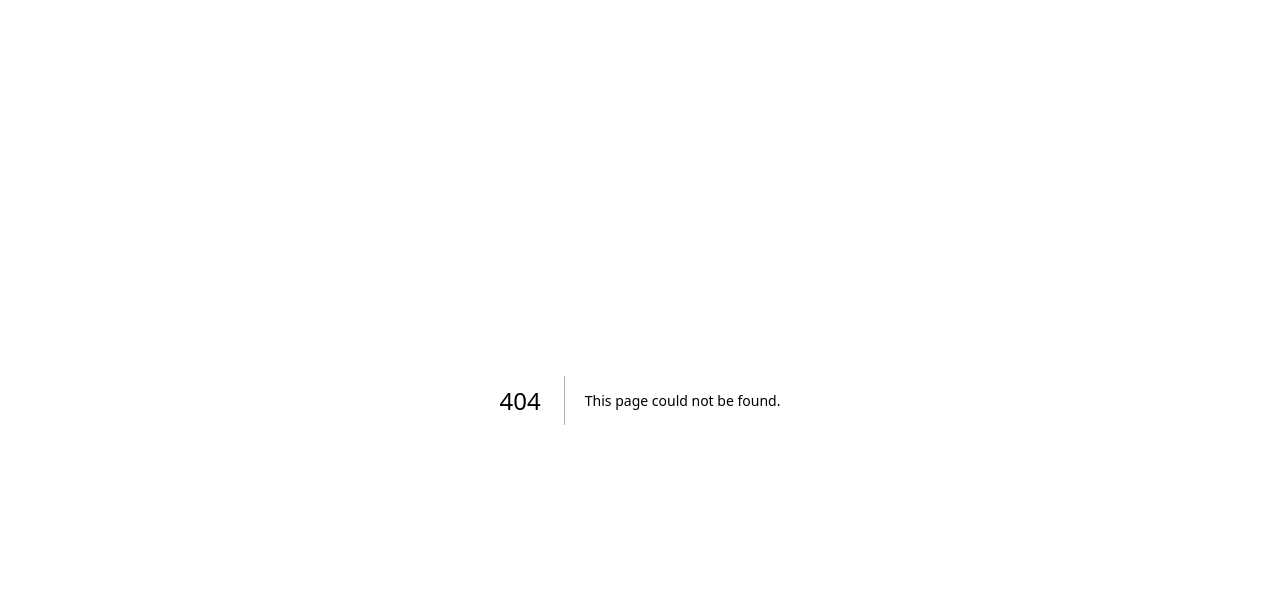
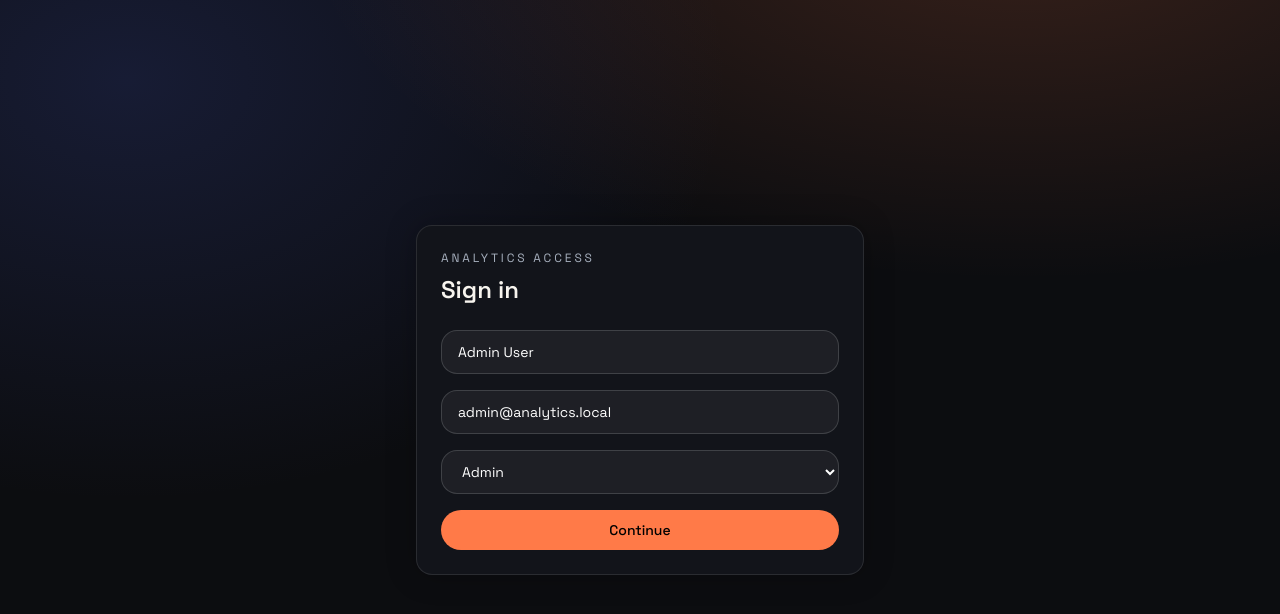
Before and after one commit to TanMinhNgo/analytics-system, a Next.js app in the folder frontend/: page /login in a window 1280 px wide. Before the commit this address had no page. Shown: the top 614 px of the page. Built offline with nearby package versions, Linux system fonts and the light colour scheme.

Commit message:
add frontend auth session flow and protected app routing

```diff
--- a/frontend/app/(app)/layout.tsx
+++ b/frontend/app/(app)/layout.tsx
@@ -1,16 +1,19 @@
 import Sidebar from "@/components/layout/Sidebar";
 import Topbar from "@/components/layout/Topbar";
-import type { Role } from "@/lib/auth/roles";
+import AnimatedMain from "@/components/layout/AnimatedMain";
+import { getSessionUser } from "@/lib/auth/session";
+
+export const dynamic = "force-dynamic";
 
 export default async function AppLayout({ children }: { children: React.ReactNode }) {
-  const role = "VIEWER" as Role;
+  const user = await getSessionUser();
 
   return (
     <div className="flex min-h-screen">
-      <Sidebar role={role} />
+      <Sidebar role={user.role} />
       <div className="flex min-h-screen flex-1 flex-col">
-        <Topbar />
-        <main className="flex-1 space-y-8 px-8 py-10">{children}</main>
+        <Topbar user={user} />
+        <AnimatedMain>{children}</AnimatedMain>
       </div>
     </div>
   );
--- /dev/null
+++ b/frontend/app/(auth)/login/page.tsx
@@ -0,0 +1,67 @@
+"use client";
+
+import { useRouter } from "next/navigation";
+import { useState } from "react";
+import { toast } from "sonner";
+
+import { Roles, roleLabels, type Role } from "@/lib/auth/roles";
+import { Button } from "@/components/ui/Button";
+import { Card } from "@/components/ui/Card";
+import { Input } from "@/components/ui/Input";
+import { Select } from "@/components/ui/Select";
+
+export default function LoginPage() {
+  const router = useRouter();
+  const [email, setEmail] = useState("admin@analytics.local");
+  const [name, setName] = useState("Admin User");
+  const [role, setRole] = useState<Role>("ADMIN");
+  const [loading, setLoading] = useState(false);
+
+  async function onSubmit(e: React.FormEvent<HTMLFormElement>) {
+    e.preventDefault();
+    setLoading(true);
+    try {
+      const expires = new Date(Date.now() + 7 * 24 * 60 * 60 * 1000).toUTCString();
+      document.cookie = `ads_role=${role}; expires=${expires}; path=/; SameSite=Lax`;
+      document.cookie = `ads_name=${encodeURIComponent(name)}; expires=${expires}; path=/; SameSite=Lax`;
+      document.cookie = `ads_email=${encodeURIComponent(email)}; expires=${expires}; path=/; SameSite=Lax`;
+
+      const defaultRoute = role === "ADMIN" ? "/admin" : "/dashboard";
+      router.push(defaultRoute);
+      router.refresh();
+      toast.success("Signed in successfully.");
+    } catch {
+      toast.error("Failed to sign in.");
+    } finally {
+      setLoading(false);
+    }
+  }
+
+  return (
+    <main className="flex min-h-screen items-center justify-center px-4">
+      <Card className="w-full max-w-md space-y-6">
+        <div>
+          <p className="text-xs uppercase tracking-[0.24em] text-(--muted)">Analytics Access</p>
+          <h1 className="mt-2 text-2xl font-semibold">Sign in</h1>
+        </div>
+        <form onSubmit={onSubmit} className="space-y-4">
+          <Input value={name} onChange={(e) => setName(e.target.value)} placeholder="Full name" />
+          <Input value={email} onChange={(e) => setEmail(e.target.value)} placeholder="Email" />
+          <Select
+            value={role}
+            onChange={(e) => setRole(e.target.value as Role)}
+          >
+            {Roles.map((item) => (
+              <option key={item} value={item}>
+                {roleLabels[item]}
+              </option>
+            ))}
+          </Select>
+          <Button type="submit" disabled={loading} className="w-full">
+            {loading ? "Signing in..." : "Continue"}
+          </Button>
+        </form>
+      </Card>
+    </main>
+  );
+}
--- a/frontend/app/page.tsx
+++ b/frontend/app/page.tsx
@@ -1,5 +1,19 @@
+import { cookies } from "next/headers";
 import { redirect } from "next/navigation";
 
-export default function Home() {
+export const dynamic = "force-dynamic";
+
+export default async function Home() {
+  const store = await cookies();
+  const role = store.get("ads_role")?.value;
+
+  if (!role) {
+    redirect("/login");
+  }
+
+  if (role === "ADMIN") {
+    redirect("/admin");
+  }
+
   redirect("/dashboard");
 }
--- a/frontend/components/layout/Topbar.tsx
+++ b/frontend/components/layout/Topbar.tsx
@@ -1,20 +1,49 @@
 "use client";
 
 import { Bell, Menu } from "lucide-react";
+import { useRouter } from "next/navigation";
+import { useRef } from "react";
+import { toast } from "sonner";
+import { useGSAP } from "@gsap/react";
+import { gsap } from "@/lib/animations/gsap";
 
 import { Breadcrumbs } from "@/components/layout/Breadcrumbs";
 import { useUiStore } from "@/lib/store/ui";
 import { roleLabels, type Role } from "@/lib/auth/roles";
+import { Button } from "@/components/ui/Button";
 
 type TopbarProps = {
   user?: { name?: string | null; email?: string | null; role?: Role } | null;
 };
 
 export default function Topbar({ user }: TopbarProps) {
+  const router = useRouter();
   const toggleSidebar = useUiStore((state) => state.toggleSidebar);
+  const topbarRef = useRef<HTMLElement>(null);
+
+  useGSAP(
+    () => {
+      if (!topbarRef.current) return;
+      gsap.fromTo(
+        topbarRef.current,
+        { y: -14, autoAlpha: 0 },
+        { y: 0, autoAlpha: 1, duration: 0.4, ease: "power2.out", clearProps: "all" }
+      );
+    },
+    { scope: topbarRef }
+  );
+
+  async function signOut() {
+    document.cookie = "ads_role=; expires=Thu, 01 Jan 1970 00:00:00 GMT; path=/";
+    document.cookie = "ads_name=; expires=Thu, 01 Jan 1970 00:00:00 GMT; path=/";
+    document.cookie = "ads_email=; expires=Thu, 01 Jan 1970 00:00:00 GMT; path=/";
+    toast.success("Signed out.");
+    router.push("/login");
+    router.refresh();
+  }
 
   return (
-    <header className="flex items-center justify-between border-b border-white/10 px-8 py-6">
+    <header ref={topbarRef} className="flex items-center justify-between border-b border-white/10 px-8 py-6">
       <div className="flex items-center gap-4">
         <button
           className="flex h-10 w-10 items-center justify-center rounded-2xl border border-white/10 bg-white/5 text-white"
@@ -40,6 +69,9 @@ export default function Topbar({ user }: TopbarProps) {
         >
           <Bell size={18} />
         </button>
+        <Button variant="outline" size="sm" onClick={signOut}>
+          Sign out
+        </Button>
       </div>
     </header>
   );
--- /dev/null
+++ b/frontend/lib/auth/session.ts
@@ -0,0 +1,28 @@
+import { cookies } from "next/headers";
+
+import { Roles, type Role } from "@/lib/auth/roles";
+
+const ROLE_COOKIE = "ads_role";
+const NAME_COOKIE = "ads_name";
+const EMAIL_COOKIE = "ads_email";
+
+export async function getSessionUser() {
+  const store = await cookies();
+  const role = store.get(ROLE_COOKIE)?.value;
+  const name = store.get(NAME_COOKIE)?.value;
+  const email = store.get(EMAIL_COOKIE)?.value;
+
+  const safeRole: Role = Roles.includes(role as Role) ? (role as Role) : "VIEWER";
+
+  return {
+    role: safeRole,
+    name: name ?? "Team Member",
+    email: email ?? "viewer@analytics.local",
+  };
+}
+
+export const sessionCookieKeys = {
+  ROLE_COOKIE,
+  NAME_COOKIE,
+  EMAIL_COOKIE,
+};
--- /dev/null
+++ b/frontend/middleware.ts
@@ -0,0 +1,34 @@
+import { NextResponse } from "next/server";
+import type { NextRequest } from "next/server";
+
+import { Roles, type Role } from "@/lib/auth/roles";
+import { roleCanAccessPath } from "@/lib/auth/route-guards";
+
+const protectedPrefixes = ["/dashboard", "/datasources", "/etl", "/warehouse", "/analytics", "/admin"];
+
+export function middleware(req: NextRequest) {
+  const { pathname } = req.nextUrl;
+
+  const needsAuth = protectedPrefixes.some((prefix) => pathname.startsWith(prefix));
+  if (!needsAuth) {
+    return NextResponse.next();
+  }
+
+  const roleCookie = req.cookies.get("ads_role")?.value;
+  if (!roleCookie || !Roles.includes(roleCookie as Role)) {
+    const loginUrl = new URL("/login", req.url);
+    loginUrl.searchParams.set("next", pathname);
+    return NextResponse.redirect(loginUrl);
+  }
+
+  const role = roleCookie as Role;
+  if (!roleCanAccessPath(role, pathname)) {
+    return NextResponse.redirect(new URL("/dashboard", req.url));
+  }
+
+  return NextResponse.next();
+}
+
+export const config = {
+  matcher: ["/dashboard/:path*", "/datasources/:path*", "/etl/:path*", "/warehouse/:path*", "/analytics/:path*", "/admin/:path*"],
+};
--- a/frontend/next.config.ts
+++ b/frontend/next.config.ts
@@ -1,16 +1,17 @@
 import type { NextConfig } from "next";
 
 const nextConfig: NextConfig = {
-  output: "export",
-  // Disable Image Optimization for static export
-  images: {
-    unoptimized: true,
-  },
-  // Ensure proper trailing slashes
-  trailingSlash: true,
-  // Disable server-side features for static export
   experimental: {
     optimizePackageImports: ["lucide-react", "recharts"],
+  },
+  async rewrites() {
+    const backendUrl = process.env.NEXT_PUBLIC_API_URL || "http://localhost:8080";
+    return [
+      {
+        source: "/api/v1/:path*",
+        destination: `${backendUrl}/api/v1/:path*`,
+      },
+    ];
   },
 };
 
```
